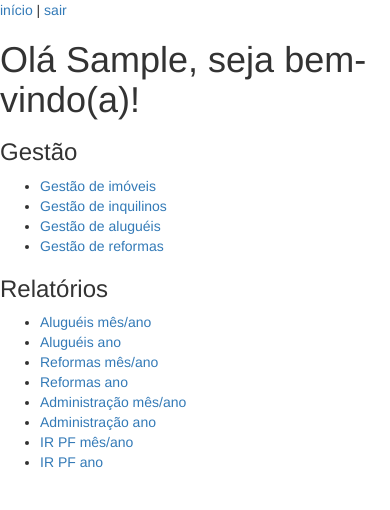
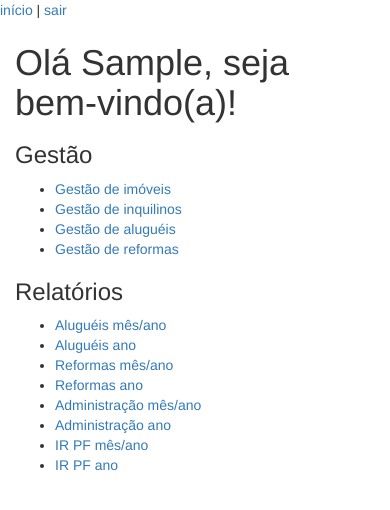
Before and after one commit to felipe-basina/imovelnanuvem, a Django app: page / in a window 390 px wide. Shown: the top 510 px of the page. Run offline with Django 4.2, Linux system fonts and the light colour scheme; the visitor is signed in with stand-in values (Sample User, id 1).

Commit message:
Ajustes no layout base.

```diff
--- a/innapp/templates/innapp/base.html
+++ b/innapp/templates/innapp/base.html
@@ -23,20 +23,28 @@
 </head>
 <body>
 
+<div id="wrapper">
     <a href="/">início</a> | <a href="/acesso/logout">sair</a>
 
-<div>
+    <div class="row">
+        <div class="col-sm-4"></div>
+        <div class="col-sm-4">
             {% if template.message %}
-    {% if template.status == 'success' %}
-    <h3 style="color: green;">{{ template.message }}</h3>
-    {% else %}
-    <h3 style="color: red;">{{ template.message }}</h3>
-    {% endif %}
+            <div class="alert alert-{{ template.status }} alert-dismissable fade in" style="display: block;">
+                <button type="button" class="close" data-dismiss="alert" aria-hidden="true">&times;</button>
+                <strong>{{ template.message }}</strong>
+            </div>
             {% endif %}
         </div>
+        <div class="col-sm-4"></div>
+    </div>
 
+    <div id="page-wrapper">
+        <div class="container-fluid">
             {% block content %}
             {% endblock %}
+        </div>
+    </div>
 
 </body>
 </html>
```
Lines whose indentation alone changed are shown as unchanged.
